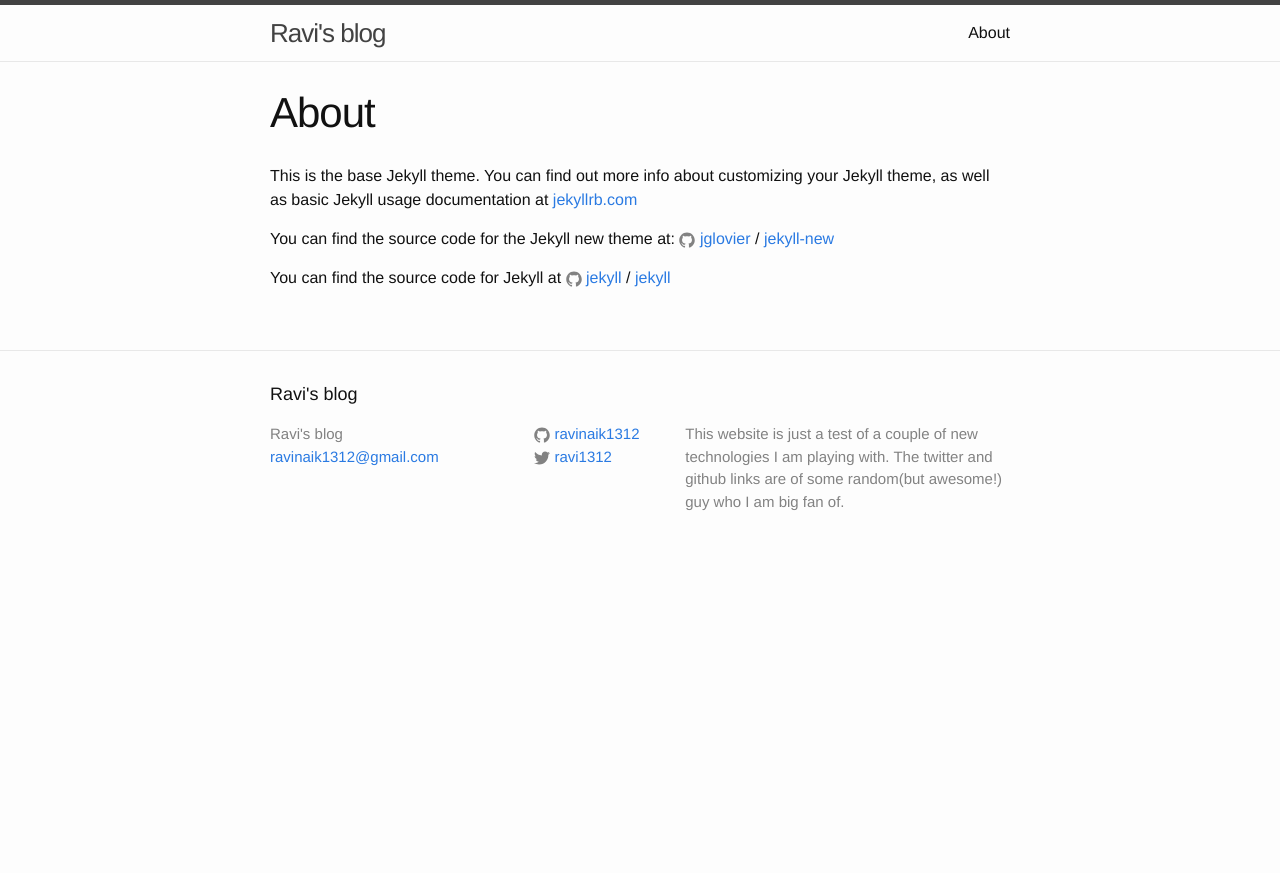
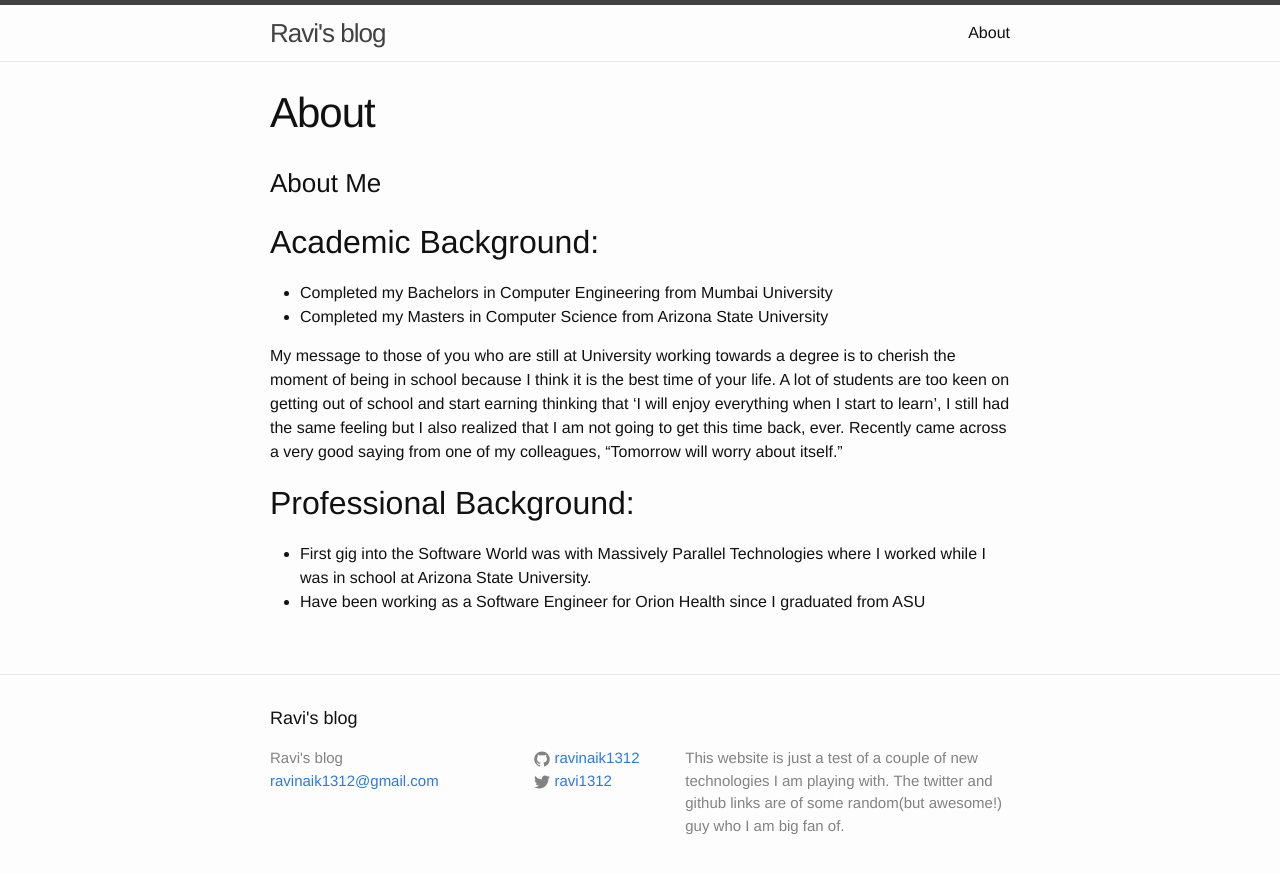
Before and after one commit to ravinaik1312/ravinaik1312.github.io, a Jekyll site: the page built from about.md, in a window 1280 px wide. Shown: the top 873 px of the page. Built offline with Jekyll 4.4.1, drawn with Linux system fonts in a browser that asks for light colours.

Commit message:
Updating about me

```diff
--- a/about.md
+++ b/about.md
@@ -4,12 +4,16 @@ title: About
 permalink: /about/
 ---
 
-This is the base Jekyll theme. You can find out more info about customizing your Jekyll theme, as well as basic Jekyll usage documentation at [jekyllrb.com](http://jekyllrb.com/)
+### About Me
 
-You can find the source code for the Jekyll new theme at:
-{% include icon-github.html username="jglovier" %} /
-[jekyll-new](https://github.com/jglovier/jekyll-new)
+## Academic Background:
 
-You can find the source code for Jekyll at
-{% include icon-github.html username="jekyll" %} /
-[jekyll](https://github.com/jekyll/jekyll)
+* Completed my Bachelors in Computer Engineering from Mumbai University
+* Completed my Masters in Computer Science from Arizona State University
+
+My message to those of you who are still at University working towards a degree is to cherish the moment of being in school because I think it is the best time of your life. A lot of students are too keen on getting out of school and start earning thinking that 'I will enjoy everything when I start to learn', I still had the same feeling but I also realized that I am not going to get this time back, ever. Recently came across a very good saying from one of my colleagues, "Tomorrow will worry about itself."
+
+## Professional Background:
+
+* First gig into the Software World was with Massively Parallel Technologies where I worked while I was in school at Arizona State University.
+* Have been working as a Software Engineer for Orion Health since I graduated from ASU
```
